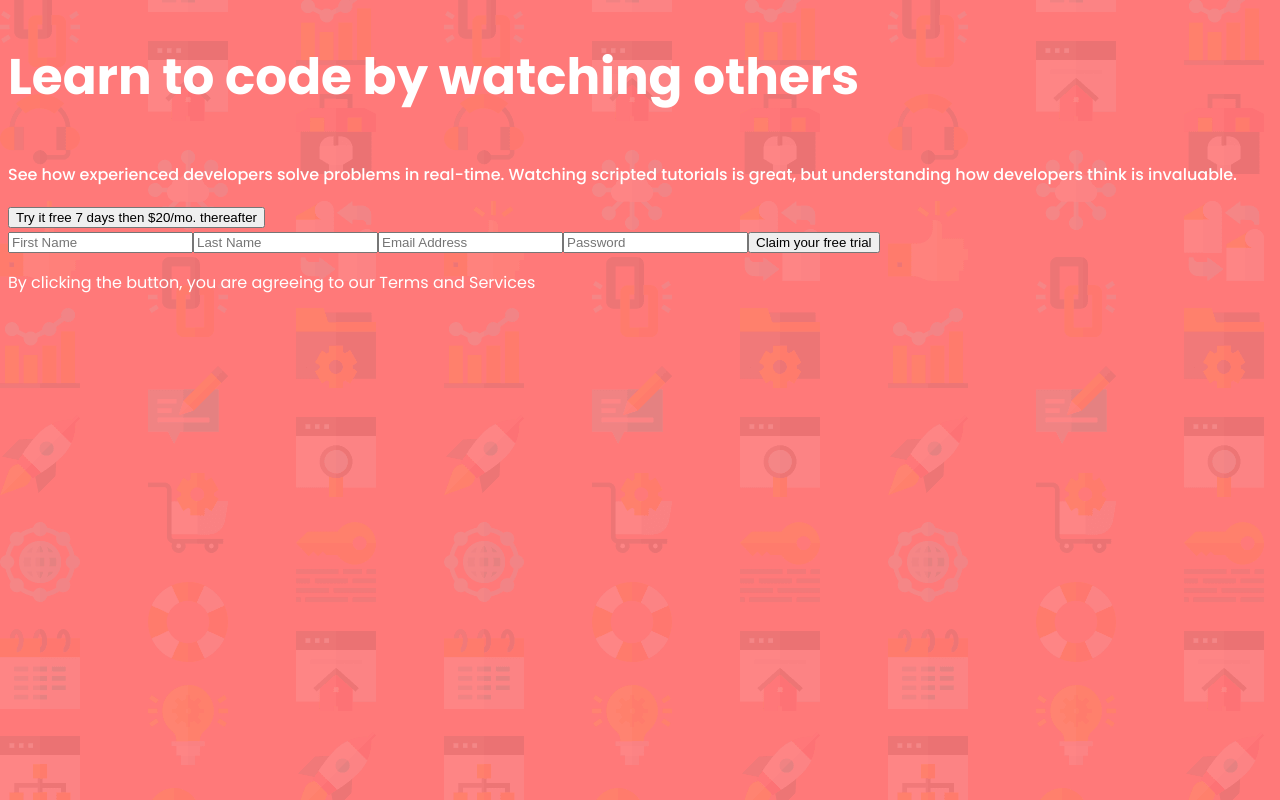
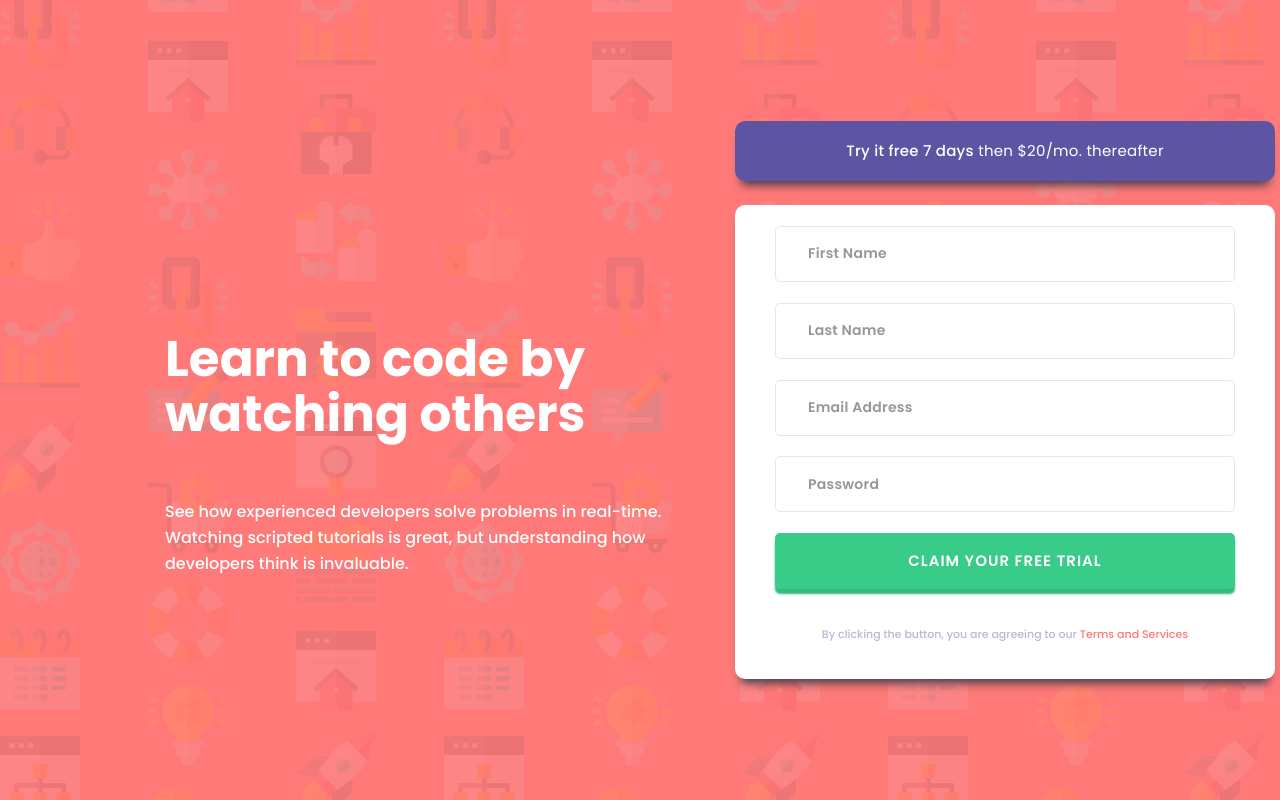
Before and after one commit to reginaldwong/sign-up-form, a React (Create React App) app: page / in a window 1280 px wide. Built offline with nearby package versions, Linux system fonts and the light colour scheme.

Commit message:
edit form and button styles

```diff
--- a/src/components/Description/Description.css
+++ b/src/components/Description/Description.css
@@ -1,6 +1,11 @@
 .hero {
   display: flex;
   flex-direction: column;
+  position: absolute;
+  width: 525px;
+  height: 220px;
+  left: 165px;
+  top: 290px;
 }
 
 .hero-title {
--- a/src/components/InputForm/InputForm.css
+++ b/src/components/InputForm/InputForm.css
@@ -0,0 +1,65 @@
+.input-container {
+  display: flex;
+  flex-direction: column;
+  justify-content: space-evenly;
+  position: absolute;
+  width: 540px;
+  height: 474px;
+  left: 735px;
+  top: 205px;
+  background-color: #ffffff;
+  border-radius: 10px;
+  box-shadow: 0 10px 10px -6px #3e3c49;
+}
+
+.input-container input {
+  border-radius: 5px;
+  border: 1px solid #dedede;
+  color: #3d3b48;
+  font-family: 'Poppins', sans-serif;
+  font-weight: 600;
+  font-size: 14px;
+  line-height: 26px;
+  letter-spacing: 0.25px;
+  opacity: 0.75;
+  width: 460px;
+  height: 56px;
+  top: 40px;
+  left: 40px;
+  margin: 0 auto;
+  padding: 15px 32px;
+  box-sizing: border-box;
+}
+
+.input-container input:focus {
+  color: #3d3b48;
+}
+
+.claim-button {
+  background: #38cc88;
+  color: #ffffff;
+  font-family: 'Poppins', sans-serif;
+  font-weight: 600;
+  font-size: 15px;
+  line-height: 26px;
+  width: 460px;
+  height: 56px;
+  border-radius: 5px;
+  border: none;
+  text-transform: uppercase;
+  margin: 0 auto;
+  box-shadow: 0 5px 2px 0 #33ba7e;
+  letter-spacing: 1px;
+}
+
+.disclaimer {
+  color: #bab7d4;
+  font-weight: 500;
+  font-size: 11px;
+  line-height: 26px;
+  text-align: center;
+}
+
+.terms-services {
+  color: #ff7979;
+}
--- a/src/components/InputForm/InputForm.js
+++ b/src/components/InputForm/InputForm.js
@@ -1,14 +1,15 @@
 import React from 'react'
+import './InputForm.css'
 
 function InputForm() {
     return (
-        <div>
+        <div className='input-container'>
             <input type="text" className="first-name" placeholder='First Name'/>
             <input type="text" className="last-name" placeholder='Last Name'/>
             <input type="email" className="email" placeholder='Email Address'/>
             <input type="password" className="password" placeholder='Password'/>
-            <button className="claim-button">Claim your free trial</button>
-            <p>By clicking the button, you are agreeing to our Terms and Services</p>
+            <button type="button" className="claim-button">Claim your free trial</button>
+            <p className='disclaimer'>By clicking the button, you are agreeing to our <span className="terms-services">Terms and Services</span></p>
         </div>
     )
 }
--- a/src/components/TrialButton/TrialButton.css
+++ b/src/components/TrialButton/TrialButton.css
@@ -0,0 +1,20 @@
+.trial-button {
+  position: absolute;
+  width: 540px;
+  height: 60px;
+  left: 735px;
+  top: 121px;
+  font-family: 'Poppins', sans-serif;
+  background-color: #5e54a4;
+  color: #ffffff;
+  border-radius: 10px;
+  border: none;
+  font-size: 15px;
+  line-height: 26px;
+  letter-spacing: 0.27px;
+  box-shadow: 0 10px 10px -6px #3e3c49;
+}
+
+.trial-button span {
+  font-weight: 500;
+}
--- a/src/components/TrialButton/TrialButton.js
+++ b/src/components/TrialButton/TrialButton.js
@@ -1,10 +1,11 @@
 import React from 'react'
+import './TrialButton.css'
 
 const TrialButton = () => {
     return (
         <div>
             <button className="trial-button">
-                Try it free 7 days then $20/mo. thereafter
+                <span>Try it free 7 days</span> then $20/mo. thereafter
             </button>
         </div>
     )
```
